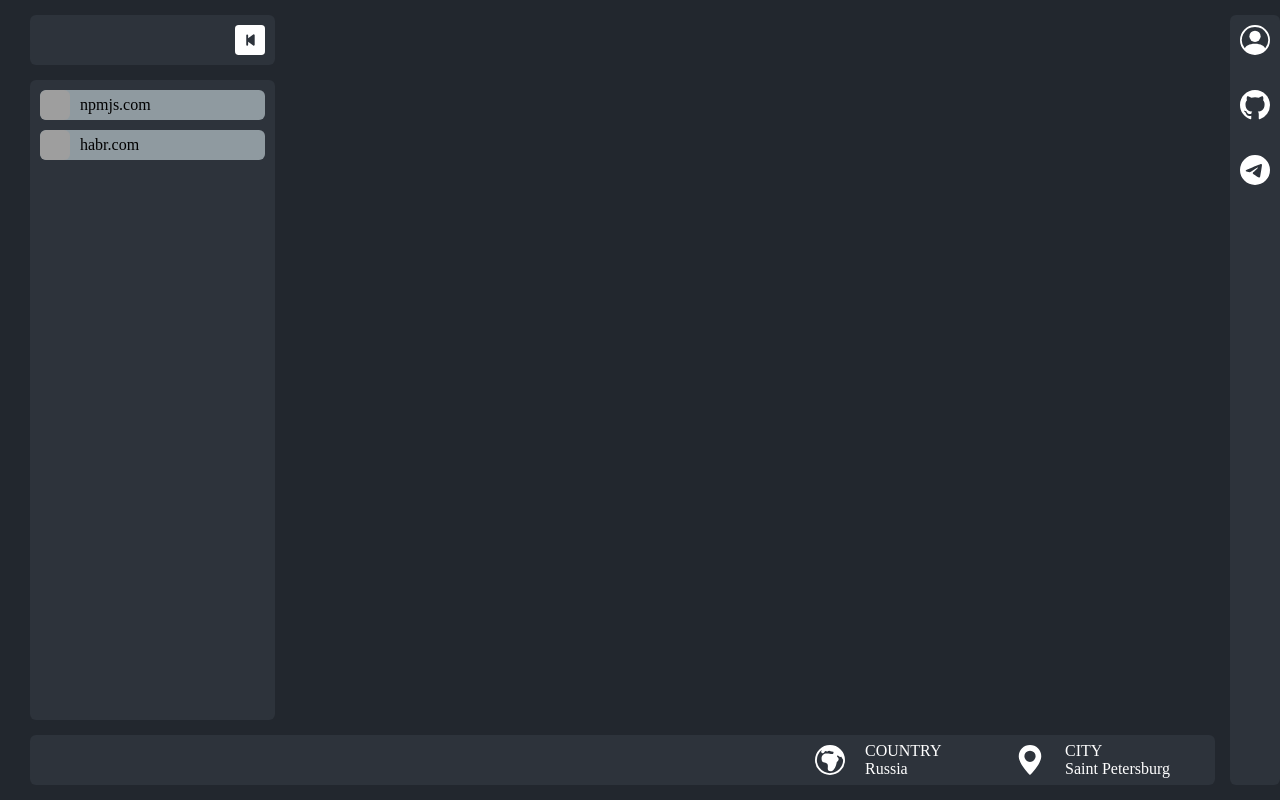
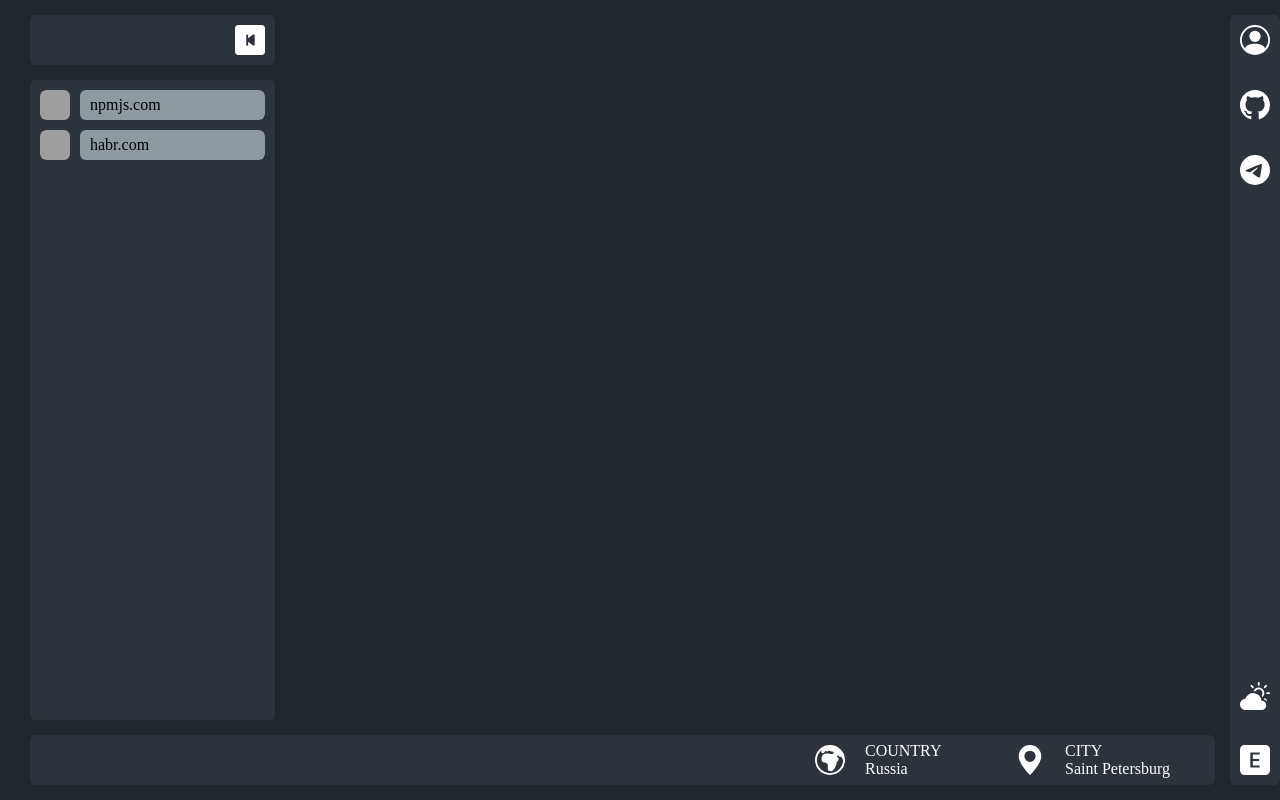
Before and after one commit to 0Ieg/MyForms, a React (Create React App) app: page /signin in a window 1280 px wide. Built offline with nearby package versions, Linux system fonts and the light colour scheme; grey boxes are pictures that could not be loaded.

Commit message:
Реализовал переключение языка и темы без сторонних библиотек...

```diff
--- a/package.json
+++ b/package.json
@@ -11,6 +11,7 @@
     "@types/react": "^18.0.31",
     "@types/react-dom": "^18.0.11",
     "@types/styled-components": "^5.1.26",
+    "@types/uuid": "^9.0.1",
     "react": "^18.2.0",
     "react-dom": "^18.2.0",
     "react-hook-form": "^7.43.9",
@@ -20,6 +21,7 @@
     "redux": "^4.2.1",
     "styled-components": "^5.3.9",
     "typescript": "^4.9.5",
+    "uuid": "^9.0.0",
     "web-vitals": "^2.1.4"
   },
   "scripts": {
--- a/src/bll/profile.ts
+++ b/src/bll/profile.ts
@@ -1,39 +1,46 @@
 import photo from './images/photo.jpg'
 
 const initialState = {
+  language: 'Russian' as 'Russian' | 'English',
+  data:{
+    rus:{
       photo: photo,
       age: 30,
-  name:{
-      rus:{
-        firstName: 'Олег',
-        lastName: 'Крюков',
+      name:{ firstName: 'Олег', lastName: 'Крюков'},
+      location:{ country: 'Россия', city: 'Санкт - Петербург'},
+      profession: 'Full Stack разработчик',
+      skillsTitle: 'Список моих навыков',
     },
     eng:{
-        firstName: 'Oleg',
-        lastName: 'Kryukov',
+      photo: photo,
+      age: 30,
+      name:{ firstName: 'Oleg', lastName: 'Kryukov'},
+      location:{ country: 'Russia', city: 'Saint Petersburg'},
+      profession:'Full Stack developer',
+      skillsTitle: 'My skills list',
     },
-  },
-  location:{
-      rus:{
-        country: 'Россия',
-        city: 'Санкт - Петербург',
-      },
-      eng:{
-        country: 'Russia',
-        city: 'Saint Petersburg',
-      },
-  },
-  profession:{
-      rus: 'Full Stack разработчик',
-      eng: 'Full Stack developer',
   },
   skills:[
     'HTML','JS','TS','CSS','React','Redux','Redux','Redux Thunk','React Redux','React Router DOM',
-    'React Hook Form','ClassNames','Reselect','Styled Components','axios','jQuery','Phyton',
-  ]
+    'React Hook Form','ClassNames','Reselect','Styled Components','Axios','Express', 'Node JS', 'Webpack',
+    'jQuery','Phyton','Git',
+  ],
 }
 export type InitialStateType = typeof initialState
 
-export const profileReducer = ( state = initialState):InitialStateType =>{
+const AT = {
+  SWITCHLANGUAGE: 'decor/SWITCHLANGUAGE',
+} as const
+const actionCreators ={
+  switchLanguageAC(){return {type: AT.SWITCHLANGUAGE}},
+}
+type ActionsTypes = ReturnType<typeof actionCreators[keyof typeof actionCreators]>
+
+export const profileReducer = ( state = initialState, action:ActionsTypes):InitialStateType =>{
+  switch(action.type){
+    case AT.SWITCHLANGUAGE:
+      return {...state, language:`${state.language === 'Russian'? 'English' : 'Russian'}`}
+    default:
       return state
   }
+}
--- a/src/bll/store.ts
+++ b/src/bll/store.ts
@@ -6,5 +6,8 @@ const reducers = combineReducers({
   profile: profileReducer,
   decor: decorReducer,
 })
+
 export const store = createStore(reducers)
+
 export type StateType = ReturnType<typeof reducers>
+export type DispatchType = typeof store.dispatch
--- a/src/components/commons/navItem.tsx
+++ b/src/components/commons/navItem.tsx
@@ -5,10 +5,9 @@ import { NavLink } from "react-router-dom"
 const NavItemStyled = styled.div`
 display: grid;
 grid-template-columns: 30px 1fr;
-grid-template-areas: 'logo name lamp';
-align-items: center;
+grid-gap: var(--basic-gap);
+grid-template-areas: 'logo name';
 grid-gap: var(--secondary-gap);
-background-color: var(--color-light-gray);
 border-radius: var(--border-radius);
 position: relative;
 cursor: pointer;
@@ -20,9 +19,13 @@ img{
 }
 span{
   grid-area: name;
+  display: grid;
+  align-items: center;
+  background-color: var(--color-light-gray);
+  border-radius: var(--border-radius);
+  padding: 0 var(--secondary-gap);
 }
 div{
-  grid-area: lamp;
   height: 30px;
   width: 15px;
   border-radius: var(--border-radius) 0 0 var(--border-radius);
@@ -42,7 +45,7 @@ export const NavItem:FC<NavItemPropsI> = (props)=>{
   return(
     <NavLink to={`/${title}`}>
       <NavItemStyled>
-        <img src={img}/>
+        <img src={img} alt="logo"/>
         <span>{title}</span>
         <div></div>
       </NavItemStyled>
--- a/src/components/commons/svgStorage.tsx
+++ b/src/components/commons/svgStorage.tsx
@@ -72,9 +72,26 @@ export const QuestionSVG:FC = () => {
 }
 
 //Settings
-export const LanguageSVG:FC = () => {
+export const RusLanguageSVG:FC = () => {
   return (
     <SVGStyled>
+      <path d="M5.5 4.002h3.11c1.71 0 2.741.973 2.741 2.46 0 1.138-.667 1.94-1.495 2.24L11.5 12H9.98L8.52 8.924H6.836V12H5.5V4.002Zm1.335 1.09v2.777h1.549c.995 0 1.573-.463 1.573-1.36 0-.913-.596-1.417-1.537-1.417H6.835Z"/>
+      <path d="M0 2a2 2 0 0 1 2-2h12a2 2 0 0 1 2 2v12a2 2 0 0 1-2 2H2a2 2 0 0 1-2-2V2Zm15 0a1 1 0 0 0-1-1H2a1 1 0 0 0-1 1v12a1 1 0 0 0 1 1h12a1 1 0 0 0 1-1V2Z"/>
+    </SVGStyled>
+  )
+}
+export const EngLanguageSVG2:FC = () => {
+  return (
+    <SVGStyled>
+      <path d="M6.826 10.88H10.5V12h-5V4.002h5v1.12H6.826V7.4h3.457v1.073H6.826v2.408Z"/>
+      <path d="M2.5 0A2.5 2.5 0 0 0 0 2.5v11A2.5 2.5 0 0 0 2.5 16h11a2.5 2.5 0 0 0 2.5-2.5v-11A2.5 2.5 0 0 0 13.5 0h-11ZM1 2.5A1.5 1.5 0 0 1 2.5 1h11A1.5 1.5 0 0 1 15 2.5v11a1.5 1.5 0 0 1-1.5 1.5h-11A1.5 1.5 0 0 1 1 13.5v-11Z"/>
+    </SVGStyled>
+  )
+}
+export const EngLanguageSVG:FC = () => {
+  return (
+    <SVGStyled>
+      <path d="M2.5 0A2.5 2.5 0 0 0 0 2.5v11A2.5 2.5 0 0 0 2.5 16h11a2.5 2.5 0 0 0 2.5-2.5v-11A2.5 2.5 0 0 0 13.5 0h-11Zm4.326 10.88H10.5V12h-5V4.002h5v1.12H6.826V7.4h3.457v1.073H6.826v2.408Z"/>
     </SVGStyled>
   )
 }
--- a/src/components/links.tsx
+++ b/src/components/links.tsx
@@ -1,14 +1,32 @@
 import { FC } from "react"
 import { NavLink } from "react-router-dom";
-import styled  from "styled-components";
-import { ProfileSVG, GitHubSVG, TelegramSVG } from "./commons/svgStorage";
+import styled from "styled-components";
+import { ProfileSVG, GitHubSVG, TelegramSVG, RusLanguageSVG, EngLanguageSVG, ThemeMoonSVG, ThemeSunSVG, } from "./commons/svgStorage";
+import { useSelector, useDispatch } from "react-redux";
+
+import { StateType } from "../bll/store";
+import { actionCreators } from "../bll/decore";
 
 const LinksStyled = styled.nav`
 display: grid;
-grid-auto-rows: 50px;
 grid-gap: var(--basic-gap);
+grid-template-rows: calc(150px + var(--basic-gap)*2) 1fr calc(100px + var(--basic-gap));
+grid-template-areas: 'links' '.' 'settings';
 
-& a{
+.links{
+  grid-area: links;
+  display: grid;
+  grid-gap: var(--basic-gap);
+}
+.settings{
+  grid-area: settings;
+  display: grid;
+  grid-gap: var(--basic-gap);
+}
+.settings div{
+  cursor: pointer;
+}
+& a, .settings div{
   width: 100%;
   height: 100%;
   display: grid;
@@ -16,7 +34,7 @@ grid-gap: var(--basic-gap);
   justify-items: center;
   border-radius: var(--border-radius);
 }
-& a:hover{
+& a:hover, .settings div:hover{
   background-color: var(--color-pink);
 }
 & svg{
@@ -25,13 +43,29 @@ grid-gap: var(--basic-gap);
 }
 `
 export const Links:FC = ()=>{
+  const isEnglish = useSelector((state:StateType)=>state.profile.language === 'English')
+  const isDark = useSelector((state:StateType)=>state.decor.theme === 'dark')
+  const dispath = useDispatch()
+  const themeHandler = ()=>{
+    dispath(actionCreators.switchThemeAC())
+  }
+  const languageHandler = ()=>{
+    dispath(actionCreators.switchLanguageAC())
+  }
+
   return(
     <LinksStyled>
+    <div className="links">
       <NavLink to="myprofile">
         <ProfileSVG/>
       </NavLink>
-      <a href="https://github.com/OKryukov" target="_blank"><GitHubSVG/></a>
-      <a href="https://t.me/okryukov" target="_blank"><TelegramSVG/></a>
+      <a href="https://github.com/OKryukov" target="_blank" rel="noopener noreferrer"><GitHubSVG/></a>
+      <a href="https://t.me/okryukov" target="_blank" rel="noopener noreferrer"><TelegramSVG/></a>
+    </div>
+    <div className="settings">
+      <div onClick={themeHandler}>{isDark?<ThemeSunSVG/>:<ThemeMoonSVG/>}</div>
+      <div onClick={languageHandler}>{isEnglish?<RusLanguageSVG/>:<EngLanguageSVG/>}</div>
+    </div>
     </LinksStyled>
   )
 }
--- a/src/components/profile.tsx
+++ b/src/components/profile.tsx
@@ -1,6 +1,7 @@
 import { FC } from 'react';
 import { useSelector } from 'react-redux';
 import styled from 'styled-components';
+import { v1 } from 'uuid'
 import { StateType } from '../bll/store';
 
 const MyProfileStyled = styled.div`
@@ -16,7 +17,13 @@ main{
   grid-area: main;
   display: grid;
   grid-template-columns: 200px 1fr;
+  grid-template-rows: 200px 1fr 30px 110px;
   grid-gap: var(--basic-gap);
+  grid-template-areas:
+  'photo data'
+  '. .'
+  'skillTitle skillTitle'
+  'skills skills';
 }
 & >*{
   background-color:var(--secondary-background-color);
@@ -24,39 +31,75 @@ main{
   padding: var(--secondary-gap);
 }
 .photo{
+  grid-area: photo;
   height: 200px;
   width: 200px;
   border-radius: var(--border-radius);
+}
+.data{
+  grid-area: data;
 }
 .photo img{
   height: 100%;
   width: 100%;
 }
+.skillTitle{
+  display: grid;
+  align-items: center;
+  justify-items: center;
+  grid-area: skillTitle;
+  background-color: var(--color-light-gray);
+  border-radius: var(--border-radius);
+  font-weight: 800;
+}
+.skills{
+  grid-area: skills;
+  display: grid;
+  grid-template-rows: repeat(3 , 30px);
+  grid-template-columns: repeat(7, 1fr);
+  grid-column-gap: var(--basic-gap);
+  grid-row-gap: var(--secondary-gap);
+}
+.skills div{
+  align-items: center;
+  justify-items: center;
+  display: grid;
+  background-color: var(--color-light-gray);
+  border-radius: var(--border-radius);
+  cursor: pointer;
+}
+.skills div:hover{
+  background-color: var(--color-pink);
+  span{
+    transform: scale(1.2);
+  }
+}
 `
+
 export const MyProfile:FC = ()=>{
-  const isEnglish = useSelector((state:StateType)=>state.decor.language.value === 'English')
-  const photo = useSelector((state:StateType)=>state.profile.photo)
-  const profile = useSelector((state:StateType)=>state.profile)
+  const data = useSelector((state:StateType)=> state.profile)
+  const isEnglish = data.language === 'English'
+  const profile = useSelector((state:StateType)=>isEnglish? state.profile.data.eng : state.profile.data.rus)
+  const skills = data.skills.map(skill=><div key={v1()}><span>{skill}</span></div>)
   return(
     <MyProfileStyled>
       <header>Some text</header>
       <main>
         <div className='photo'>
-          <img src={photo} alt="" />
+          <img src={profile.photo} alt="" />
         </div>
         <div className='data'>
           <div className='name'>
-            <span>{isEnglish?profile.name.eng.firstName: profile.name.rus.firstName} </span>
-            <span>{isEnglish? profile.name.eng.lastName : profile.name.rus.lastName}</span>
+            <span>{profile.name.firstName} </span>
+            <span>{profile.name.lastName}</span>
           </div>
           <div className='age'>{profile.age}</div>
-          <div className='country'>{isEnglish? profile.location.eng.country : profile.location.rus.country}</div>
-          <div className='city'>{isEnglish? profile.location.eng.city : profile.location.rus.city}</div>
-          <div className='profession'>{isEnglish? profile.profession.eng : profile.profession.rus}</div>
+          <div className='country'>{profile.location.country}</div>
+          <div className='city'>{profile.location.city}</div>
+          <div className='profession'>{profile.profession}</div>
         </div>
-        <div className='skills'>
-
-        </div>
+        <div className="skillTitle">{profile.skillsTitle}</div>
+        <div className='skills'>{skills}</div>
       </main>
     </MyProfileStyled>
   )
--- a/src/globalStyles.ts
+++ b/src/globalStyles.ts
@@ -19,6 +19,6 @@ h1,h2,h3,h4,h5,h6 {font-weight: inherit; font-size: inherit;}
   --color-pink: #ca4747;
   --color-middle: #c12127;
 
-  --transition: all 0.4s ease-in-out;
+  --transition: all 0.3s ease-in-out;
 }
 `
```
Also changed, not shown: src/bll/decore.ts (+4 -20 lines), 1 other file (tests, documents, lock files or other folders). Lines whose indentation alone changed are shown as unchanged.
